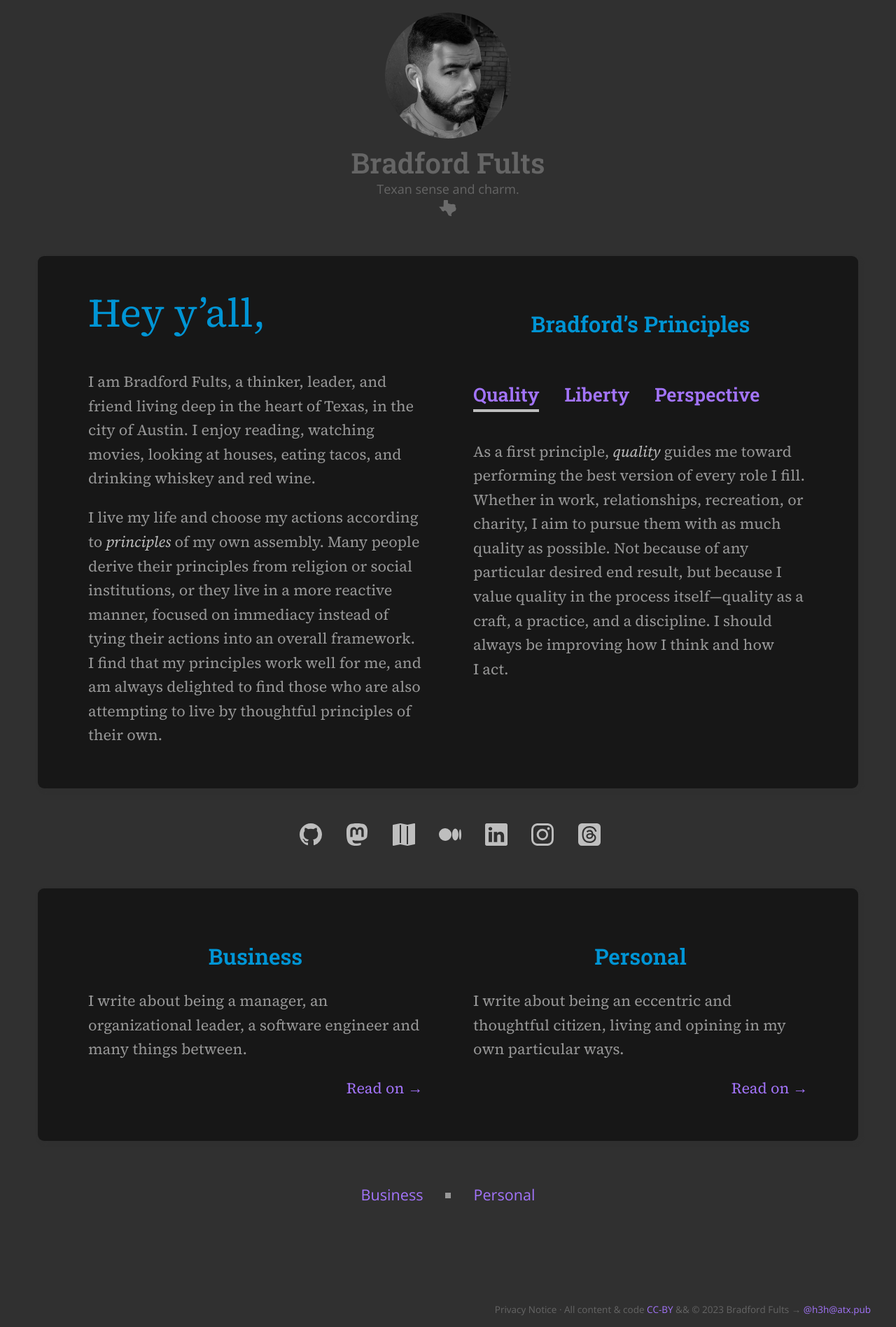
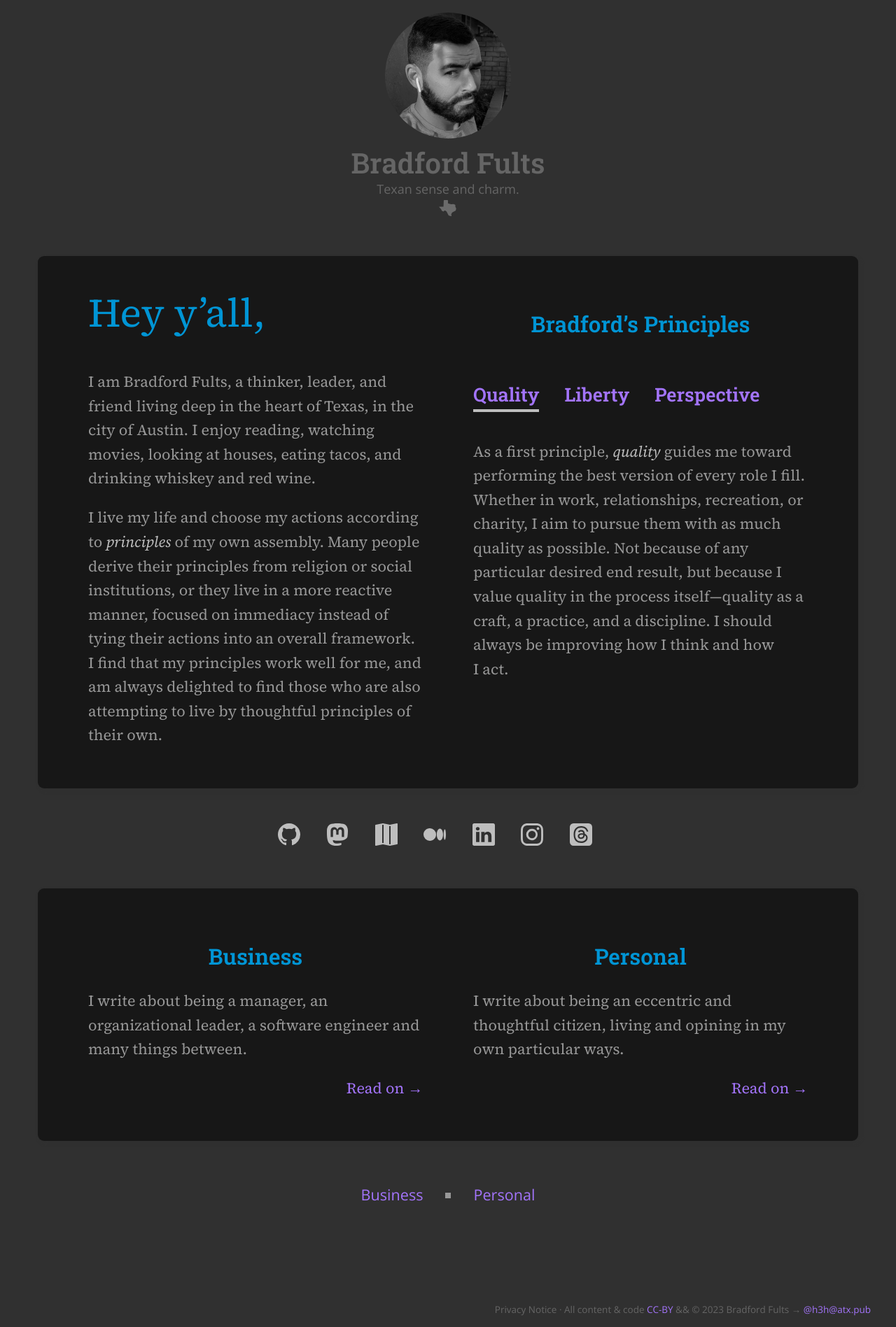
Before and after one commit to h3h/bradfordfults.com, a Jekyll site: the page built from index.html, in a window 1280 px wide. Shown: the whole page at 70% size. Built offline with Jekyll 4.4.1, drawn with Linux system fonts in a browser that asks for light colours; some web fonts are replaced; the list of posts is cut into pages by our own code.

Commit message:
Fix social links on iPhone

```diff
--- a/style/style.scss
+++ b/style/style.scss
@@ -418,7 +418,9 @@
   display: flex;
   list-style-type: none;
   margin: 2rem auto;
-  width: 28rem;
+  max-width: 30rem;
+  padding-inline-start: 0;
+  padding: 0 1.5rem;
 
   li {
     flex: 1;
@@ -526,7 +528,7 @@
   }
 
   spicy-sections {
-    --const-mq-affordances: [screen and (max-width: 54em)] collapse | [screen and (min-width: 54em)] tab-bar;
+    --const-mq-affordances: [screen and (max-width: 54em)] exclusive-collapse | [screen and (min-width: 54em)] tab-bar;
     display: block;
 
     h3 {
```
